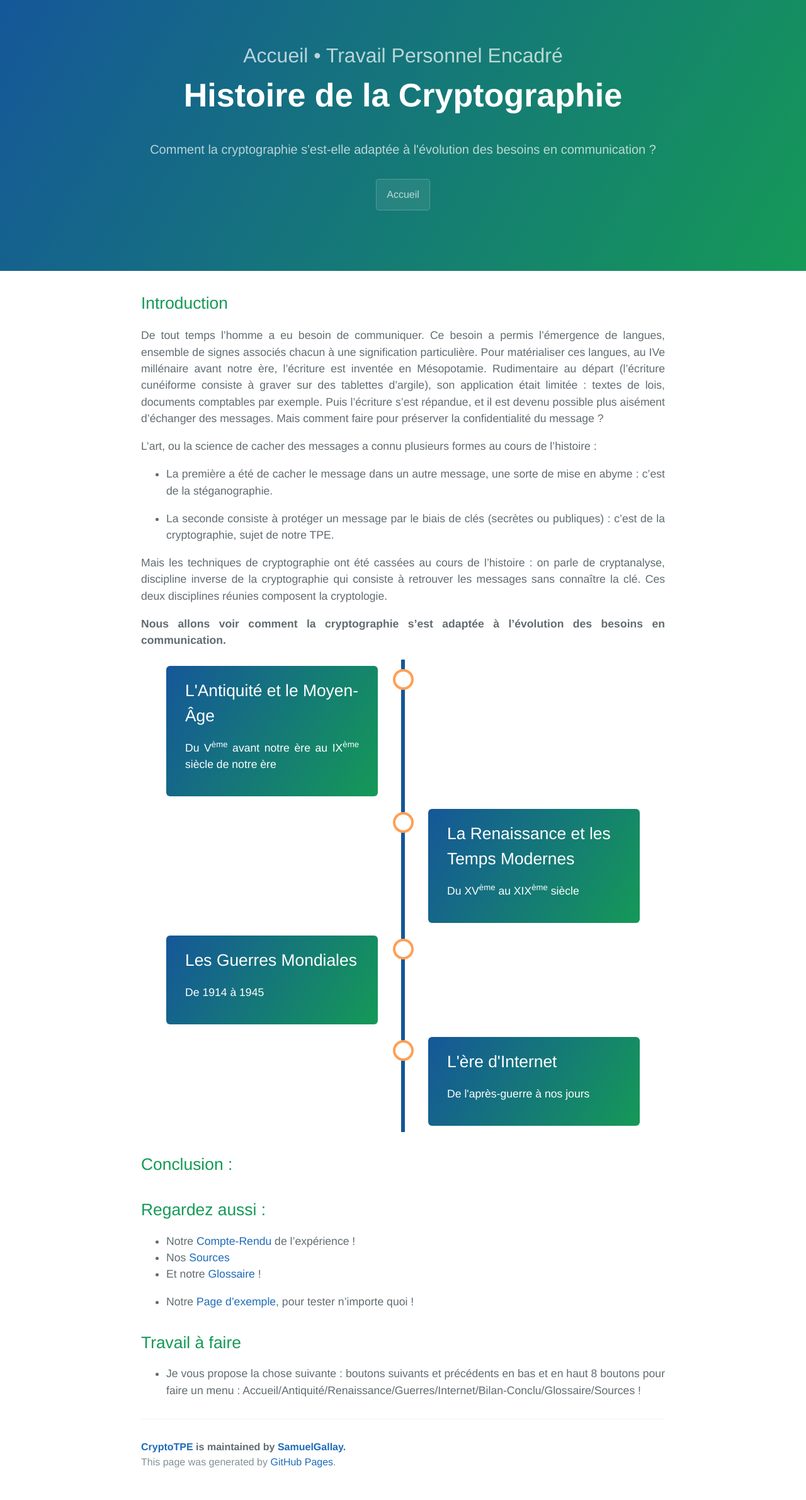
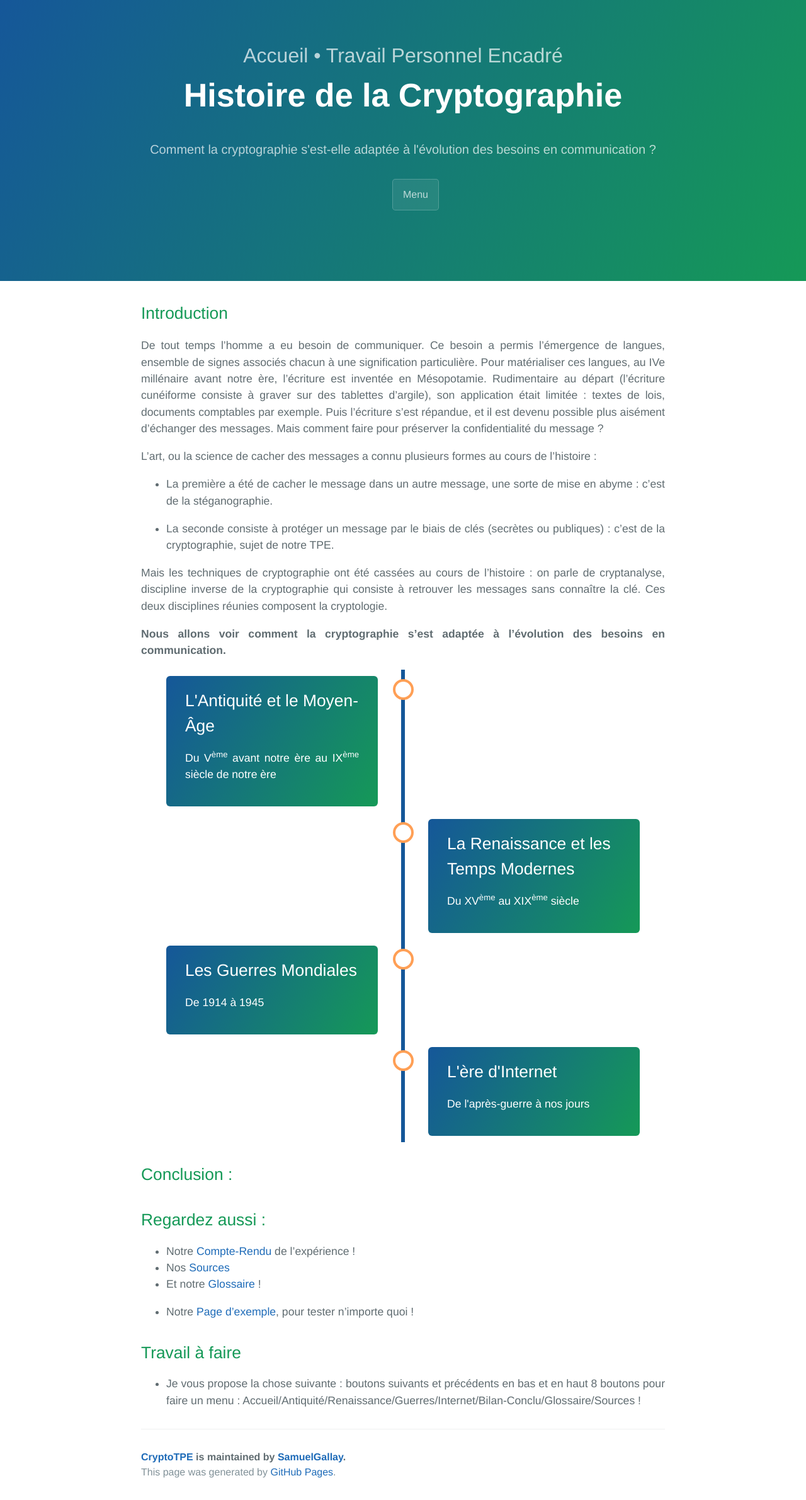
Before and after one commit to SamuelGallay/CryptoTPE, a Jekyll site: the page built from index.md, in a window 1280 px wide. Shown: the whole page at 63% size. Built offline with Jekyll 4.4.1, drawn with Linux system fonts in a browser that asks for light colours; our own code applies the rules of GitHub Pages for plain Markdown files.

Commit message:
Bouton menu

```diff
--- a/_layouts/default.html
+++ b/_layouts/default.html
@@ -21,12 +21,23 @@
       {% endif %}
 
       <h2 class="project-tagline">Comment la cryptographie s'est-elle adaptée à l'évolution des besoins en communication ?</h2>
-
+  <ul id="menu">
       {% if page.precedente %}
         <a href="{{ page.precedente | relative_url }}" class="btn">Page précédente</a>
       {% endif %}
 
-       <a href="{{ "/" | relative_url }}" class="btn">Accueil</a>
+<li class="btn"> <a href="{{ "/" | relative_url }}" >Menu</a>
+  <ul class="submenu">
+      <li> <a href="{{ "/" | relative_url }}">Accueil</a></li>
+      <li> <a href="{{ "/antiquite/" | relative_url }}">L'Antiquité</a></li>
+      <li> <a href="{{ "/temps-modernes/" | relative_url }}">Les Temps Modernes</a></li>
+      <li> <a href="{{ "/guerres/" | relative_url }}">Les Guerres Mondiales</a></li>
+      <li> <a href="{{ "/internet/" | relative_url }}">L'ère d'Internet</a></li>
+      <li> <a href="{{ "/glossaire/" | relative_url }}">Glossaire</a></li>
+      <li> <a href="{{ "/sources/" | relative_url }}">Sources</a></li>
+  </ul>
+</li>
+
       {% if site.github.is_project_page %}
         {% if page.permalink == index.html %}
           <a href="{{ site.github.repository_url }}" class="btn">Sources sur GitHub</a>
@@ -45,6 +56,7 @@
       {% if page.suivante %}
         <a href="{{ page.suivante | relative_url }}" class="btn">Page suivante</a>
       {% endif %}
+      </ul>
     </section>
 
 
--- a/assets/css/style.css
+++ b/assets/css/style.css
@@ -265,6 +265,60 @@
 @media screen and (max-width: 42em) { .btn { display: block; width: 100%; padding: 0.75rem; font-size: 0.9rem; }
   .btn + .btn { margin-top: 1rem; margin-left: 0; } }
 
+#menu::after {
+  content: "";
+  display: block;
+  clear: both;
+}
+
+#menu  li {
+  position: relative;
+  list-style-type: none;
+}
+
+#menu > li a {
+  display: inline-block;
+  text-decoration: none;
+  color: rgba(255, 255, 255, 0.7);
+}
+
+#menu > li > a:hover {
+   text-decoration: none;
+}
+
+#menu li:hover > .submenu {
+  display: inline-block;
+  position: absolute;
+  top: 100%;
+  left: 0px;
+  padding: Opx;
+  z-index: 100000;
+}
+
+#menu .submenu {
+  padding: 0px;
+  display: none;
+  text-align: left;
+  background-color: rgba(21, 153, 87, 0.9);
+}
+
+#menu .submenu li {
+  padding-left: 20px;
+  border-bottom: 1px solid #CCC;
+}
+
+#menu .submenu li:hover {
+  background-color: rgba(26, 190, 110, 1);
+}
+
+#menu .submenu li a {
+
+  padding: 15px 0px;
+  font-size: 13px;
+  color: white;
+  width: 270px;
+}
+
 .page-header { color: #fff; text-align: center; background-color: #159957; background-image: linear-gradient(120deg, #155799, #159957); }
 @media screen and (min-width: 64em) { .page-header { padding: 5rem 6rem; } }
 @media screen and (min-width: 42em) and (max-width: 64em) { .page-header { padding: 3rem 4rem; } }
```
